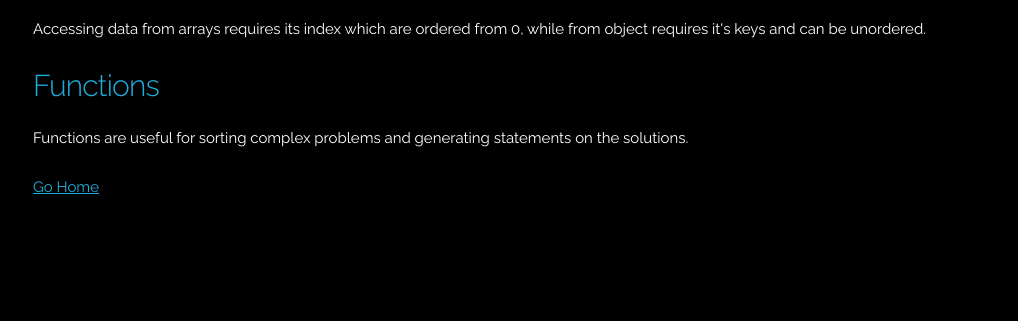
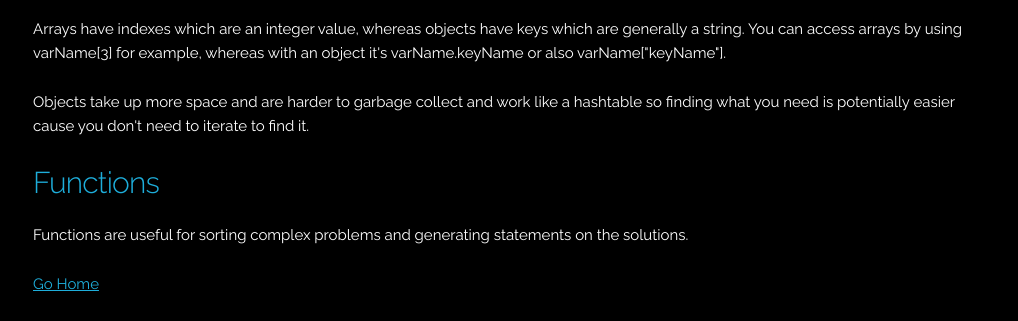
Before and after one commit to ngas-wakefield/ngas.github.io, a plain HTML site: page blog/t4-javascript-basics.html in a window 1280 px wide. Shown: the part 716-1037 px from the top of the page, without its empty margins (127-1145 px from the left). Before the commit the page ends 940 px from the top, so only its background shows below. Drawn offline with Linux system fonts and the light colour scheme.

Commit message:
edit text

```diff
--- a/blog/t4-javascript-basics.html
+++ b/blog/t4-javascript-basics.html
@@ -81,7 +81,9 @@ HTML is the markup language, CSS is the style language and Javascript is the pro
 </p>
 
  <h4>Arrays and objects</h4>
- <p>Accessing data from arrays requires its index which are ordered from 0, while from object requires it's keys and can be unordered.
+ <p>Arrays have indexes which are an integer value, whereas objects have keys which are generally a string. You can access arrays by using varName[3] for example, whereas with an object it's varName.keyName or also varName["keyName"].</p>
+
+<p>Objects take up more space and are harder to garbage collect and work like a hashtable so finding what you need is potentially easier cause you don't need to iterate to find it.</p>
 
  <h4>Functions</h4>
  <p>Functions are useful for sorting complex problems and generating statements on the solutions.
```
